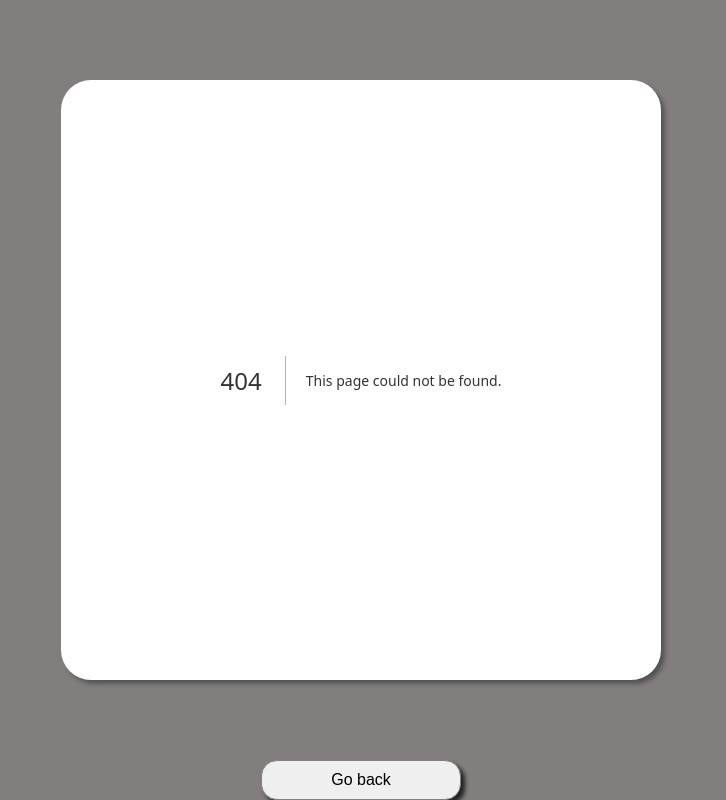
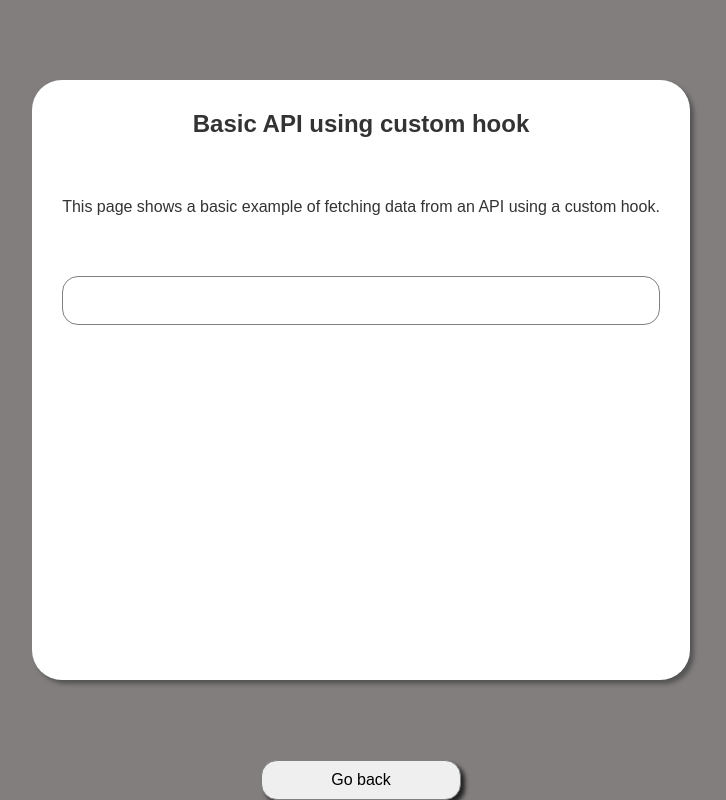
Before and after one commit to PDXmjb/demo-projects, a Next.js app: page /demo/basic-api-custom-hook in a window 1280 px wide. Before the commit this address had no page. Shown: the whole page, without its empty margins (279-1005 px from the left). Built offline with nearby package versions, Linux system fonts and the light colour scheme; no server answers.

Commit message:
(feat) custom hook - basic api call

```diff
--- /dev/null
+++ b/hooks/use-fetch-github.ts
@@ -0,0 +1,16 @@
+import { useEffect, useState } from 'react';
+
+function useFetchGithub() {
+  const [data, setData] = useState();
+
+  useEffect(() => {
+    fetch('https://api.github.com/repos/pdxmjb/demo-projects')
+      .then((response) => response.json())
+      .then((jsonResponse) => setData(jsonResponse))
+      .catch((reason) => console.error(reason));
+  }, []);
+
+  return data;
+}
+
+export default useFetchGithub;
--- /dev/null
+++ b/pages/demo/basic-api-custom-hook/index.tsx
@@ -0,0 +1,27 @@
+import useFetchGithub from '../../../hooks/use-fetch-github';
+
+const BasicAPICustomHook = () => {
+  const data = useFetchGithub();
+
+  return (
+    <>
+      <h2>Basic API using custom hook</h2>
+      <p>
+        This page shows a basic example of fetching data from an API using a
+        custom hook.
+      </p>
+      <div
+        style={{
+          border: '1px solid gray',
+          borderRadius: '16px',
+          padding: '16px',
+        }}
+      >
+        <p>{data?.['full_name']}</p>
+        <p>{data?.description}</p>
+      </div>
+    </>
+  );
+};
+
+export default BasicAPICustomHook;
--- a/pages/demo/basic-api/index.tsx
+++ b/pages/demo/basic-api/index.tsx
@@ -18,7 +18,7 @@ const BasicAPI = () => {
 
   return (
     <>
-      <h2>Basic API - coming soon</h2>
+      <h2>Basic API</h2>
       <p>This page shows a basic example of fetching data from an API.</p>
       <div
         style={{
```
Also changed, not shown: pages/demo/redux/index.tsx (added, +9 -0 lines), pages/index.tsx (+8 -0 lines).
